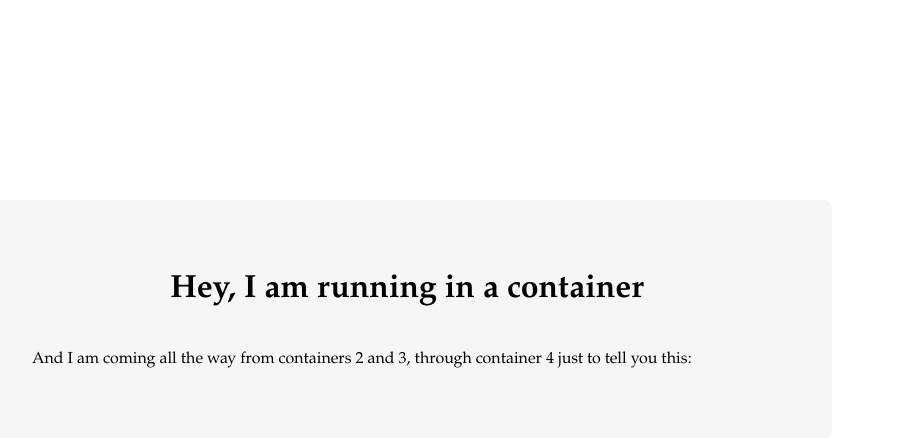
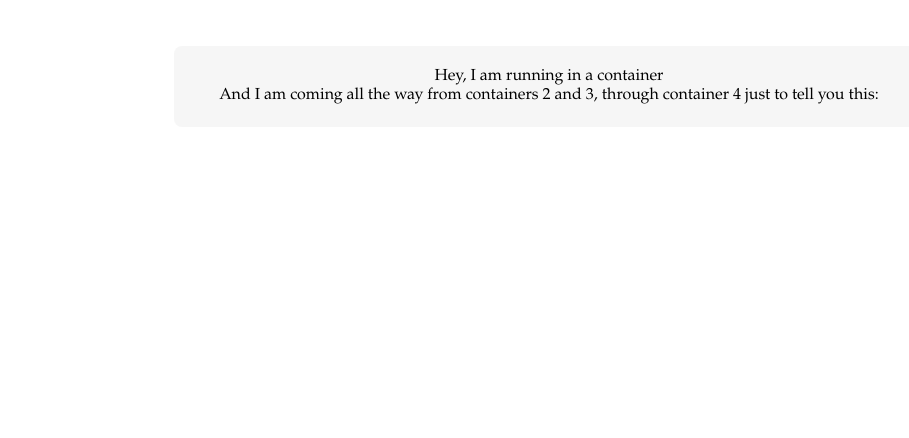
Before and after one commit to ddiazsouto/Sentencer, a Flask app: page / in a window 1280 px wide. Shown: the top 438 px of the page, without its empty margins (26-935 px from the left). Run offline with Flask 2, Linux system fonts and the light colour scheme; data that the repository does not hold is empty.

Commit message:
Updated font sizes, improved spacing

```diff
--- a/Service1/templates/main.html
+++ b/Service1/templates/main.html
@@ -57,14 +57,14 @@
 
 
             div{
-    background-color: lightblue; width: 20px; padding: 50px;
+    /* background-color: lightblue; width: 20px; padding: 50px;     */
 
     position:fixed;
     border-radius:8px;
     width:750px;
     /* height:510px; */
     background:#eeeeee88;
-    /* left:150px; */
+    left:200px; */
     top:200px;
 
     }
@@ -81,11 +81,13 @@
 
         <br><br>
     <div>
-       <center>  <h1>Hey, I am running in a container</h1>   </center>
+       <center>  <h4></h1>Hey, I am running in a container</h4>
        <br>
 
        And I am coming all the way from containers 2 and 3, through container 4 just to tell you this: <br>
-       <h2>{{var}}</h2>
+       <h1>{{var}}</h1>
+
+       </center>
 
     </div>
 
```
